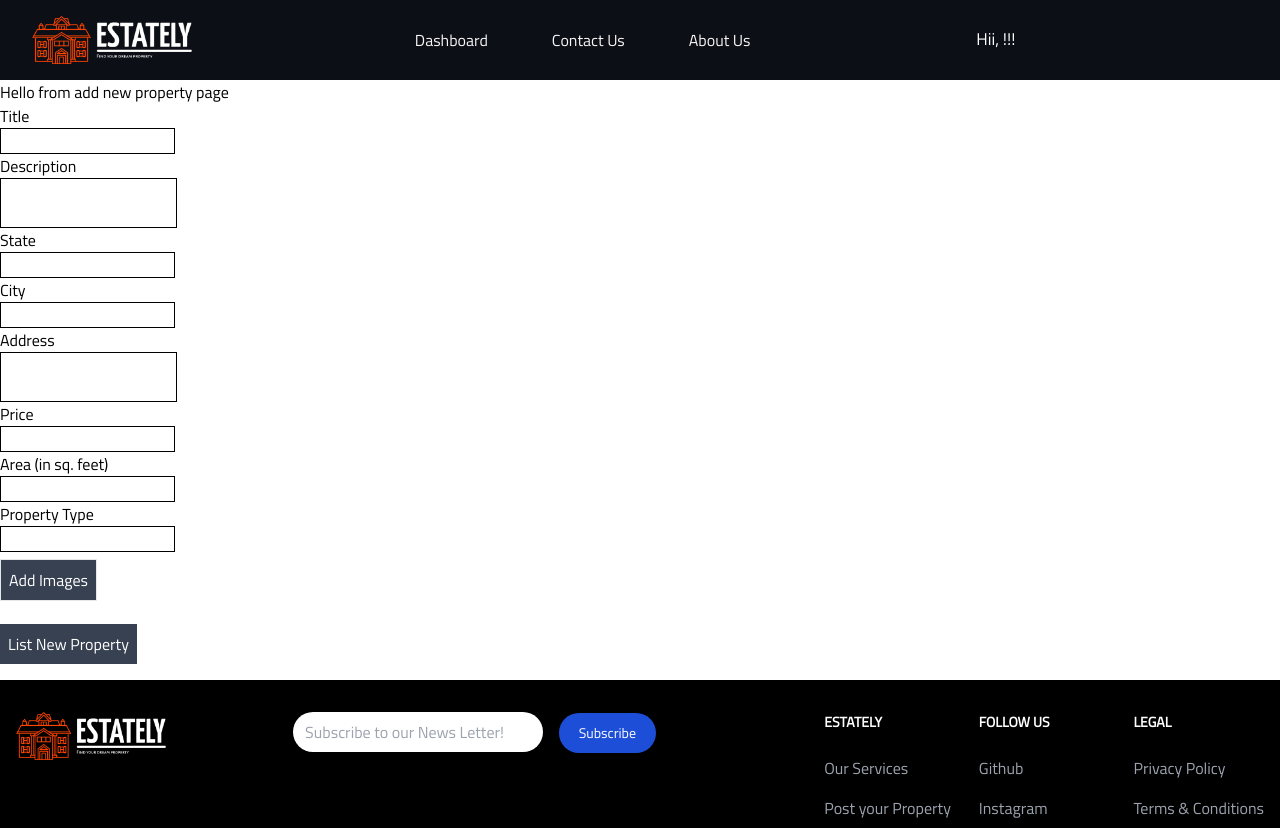
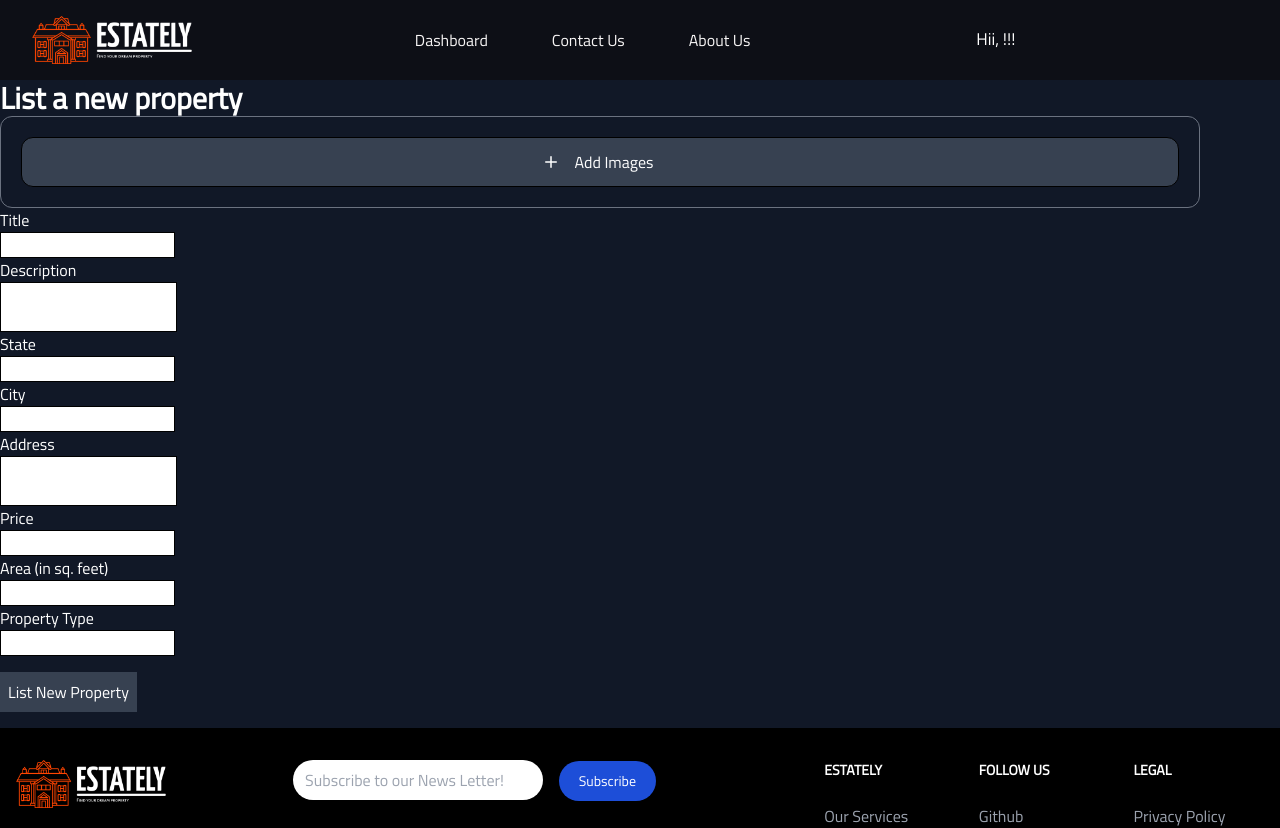
Before and after one commit to yashanktiwari/Mini_Project_II, a React (Create React App) app in the folder frontend/: page /addnewproperty in a window 1280 px wide. Shown: the top 828 px of the page. Built offline with nearby package versions, Linux system fonts and the light colour scheme.

Commit message:
Updated Adding new property page

```diff
--- a/frontend/src/Pages/AddNewProperty.js
+++ b/frontend/src/Pages/AddNewProperty.js
@@ -38,16 +38,18 @@ const AddNewProperty = () => {
     const [primaryImage, setPrimaryImage] = useState([]);
     const [secondaryImages, setSecondaryImages] = useState([]);
 
+    const [compressedImages, setCompressedImages] = useState([]);
 
     const onSelectFiles = (e) => {
-        // const selectedFiles = e.target.files;
         const selectedFilesArray = Array.from(e.target.files);
+        console.log(selectedFilesArray);
+
 
         const imagesArr = selectedFilesArray.map((image) => {
             return URL.createObjectURL(image);
         });
 
-        selectedFilesArray.slice(1).forEach(image => {
+        selectedFilesArray.slice(0).forEach(image => {
             const reader = new FileReader();
             reader.readAsDataURL(image);
             reader.onloadend = () => {
@@ -107,74 +109,114 @@ const AddNewProperty = () => {
         <>
             {/* Write the html code here */}
             <CommonNavbar/>
-            <h1>Hello from add new property page</h1>
-            <label htmlFor="title">Title</label>
+
+
+            <div className={"bg-gray-900"}>
+            <h1 className={"font-bold text-3xl text-white"}>List a new property</h1>
+
+            <div className={"border border-gray-500 w-[75rem] h-fit rounded-xl"}>
+                <div className={"flex justify-center items-center p-1 border border-black m-5 rounded-xl bg-gray-700 text-white"}>
+
+                <svg xmlns="http://www.w3.org/2000/svg" width="16" height="16" fill="currentColor"
+                     className="bi bi-plus mr-1 font-bold h-6 w-6" viewBox="0 0 16 16">
+                    <path
+                        d="M8 4a.5.5 0 0 1 .5.5v3h3a.5.5 0 0 1 0 1h-3v3a.5.5 0 0 1-1 0v-3h-3a.5.5 0 0 1 0-1h3v-3A.5.5 0 0 1 8 4z"/>
+                </svg>
+                    <label className="cursor-pointer p-2"> Add Images
+                        <input type="file" multiple accept="image/png, image/jpeg" onChange={onSelectFiles}
+                               className="hidden"/>
+                    </label>
+
+                </div>
+                    <div className="flex justify-center items-center flex-wrap">
+                        {showSelectedImages &&
+                            showSelectedImages.map((image, index) => {
+                                return (
+                                    <>
+                                        <div key={index} className="flex flex-col my-4">
+                                            <img src={image} className="h-40 w-48 rounded-xl mx-4 border border-gray my-2"/>
+                                            <button className="mx-4 bg-red-600 rounded-xl text-white h-8" onClick={() => {
+                                                setShowSelectedImages(showSelectedImages.filter((e) => e !== image));
+                                                console.log(showSelectedImages);
+                                            }}>Delete
+                                            </button>
+                                        </div>
+                                    </>
+                                )
+                            })
+                        }
+                    </div>
+
+            </div>
+
+            <label htmlFor="title" className={"text-white"}>Title</label>
             <input type="text" id="title" className="border border-black block" onChange={(e) => {
                 setTitle(e.target.value);
             }}/>
 
-            <label htmlFor="description">Description</label>
+            <label htmlFor="description" className={"text-white"}>Description</label>
             <textarea type="text" id="description" className="border border-black block resize-none" onChange={(e) => {
                 setDescription(e.target.value);
             }}/>
 
-            <label htmlFor="state">State</label>
+            <label htmlFor="state" className={"text-white"}>State</label>
             <input type="text" id="state" className="border border-black block" onChange={(e) => {
                 setState(e.target.value);
             }}/>
 
-            <label htmlFor="city">City</label>
+            <label htmlFor="city" className={"text-white"}>City</label>
             <input type="text" id="city" className="border border-black block" onChange={(e) => {
                 setCity(e.target.value);
             }}/>
 
-            <label htmlFor="address">Address</label>
+            <label htmlFor="address" className={"text-white"}>Address</label>
             <textarea type="text" id="address" className="border border-black block resize-none" onChange={(e) => {
                 setAddress(e.target.value);
             }}/>
 
-            <label htmlFor="price">Price</label>
+            <label htmlFor="price" className={"text-white"}>Price</label>
             <input type="number" id="price" className="border border-black block" onChange={(e) => {
                 setPrice(e.target.value);
             }}/>
 
-            <label htmlFor="area">Area (in sq. feet)</label>
+            <label htmlFor="area" className={"text-white"}>Area (in sq. feet)</label>
             <input type="number" id="area" className="border border-black block" onChange={(e) => {
                 setArea(e.target.value);
             }}/>
 
-            <label htmlFor="property-type">Property Type</label>
+            <label htmlFor="property-type" className={"text-white"}>Property Type</label>
             <input type="text" id="property-type" className="border border-black block" onChange={(e) => {
                 setPropertyType(e.target.value);
             }}/>
 
-            <div className="my-4">
-                <label className="cursor-pointer border border-gray bg-gray-700 text-white p-2"> Add Images
-                    <input type="file" multiple accept="image/png, image/jpeg" onChange={onSelectFiles}
-                           className="hidden"/>
-                </label>
-                <div className="flex flex-wrap">
-                    {showSelectedImages &&
-                        showSelectedImages.map((image, index) => {
-                            return (
-                                <>
-                                    <div key={index} className="flex flex-col my-4">
-                                        <img src={image} className="h-40 w-48 rounded-xl mx-4 border border-gray my-2"/>
-                                        <button className="mx-4 bg-red-600 rounded-xl text-white h-8" onClick={() => {
-                                            setShowSelectedImages(showSelectedImages.filter((e) => e !== image));
-                                            console.log(showSelectedImages);
-                                        }}>Delete
-                                        </button>
-                                    </div>
-                                </>
-                            )
-                        })
-                    }
-                </div>
-            </div>
+            {/*<div className="my-4">*/}
+            {/*    <label className="cursor-pointer border border-gray bg-gray-700 text-white p-2"> Add Images*/}
+            {/*        <input type="file" multiple accept="image/png, image/jpeg" onChange={onSelectFiles}*/}
+            {/*               className="hidden"/>*/}
+            {/*    </label>*/}
+            {/*    <div className="flex flex-wrap">*/}
+            {/*        {showSelectedImages &&*/}
+            {/*            showSelectedImages.map((image, index) => {*/}
+            {/*                return (*/}
+            {/*                    <>*/}
+            {/*                        <div key={index} className="flex flex-col my-4">*/}
+            {/*                            <img src={image} className="h-40 w-48 rounded-xl mx-4 border border-gray my-2"/>*/}
+            {/*                            <button className="mx-4 bg-red-600 rounded-xl text-white h-8" onClick={() => {*/}
+            {/*                                setShowSelectedImages(showSelectedImages.filter((e) => e !== image));*/}
+            {/*                                console.log(showSelectedImages);*/}
+            {/*                            }}>Delete*/}
+            {/*                            </button>*/}
+            {/*                        </div>*/}
+            {/*                    </>*/}
+            {/*                )*/}
+            {/*            })*/}
+            {/*        }*/}
+            {/*    </div>*/}
+            {/*</div>*/}
 
             <button className="bg-gray-700 my-4 p-2 text-white" onClick={handleAddingPost}>List New Property</button>
             <Footer/>
+            </div>
         </>
     )
 };
--- a/frontend/src/Pages/ProfilePage.js
+++ b/frontend/src/Pages/ProfilePage.js
@@ -85,7 +85,7 @@ const ProfilePage = () => {
     function handleProfileUpdate(e) {
         toast.success("Updating profile");
         toggleModal();
-        if(image.length == 0) {
+        if(image.length === 0) {
             axios.patch('/updateprofile', {
                 userid: id,
                 profile_image: userStore.user.profile_image,
```
Also changed, not shown: frontend/src/Components/Signup.js (+29 -25 lines).
